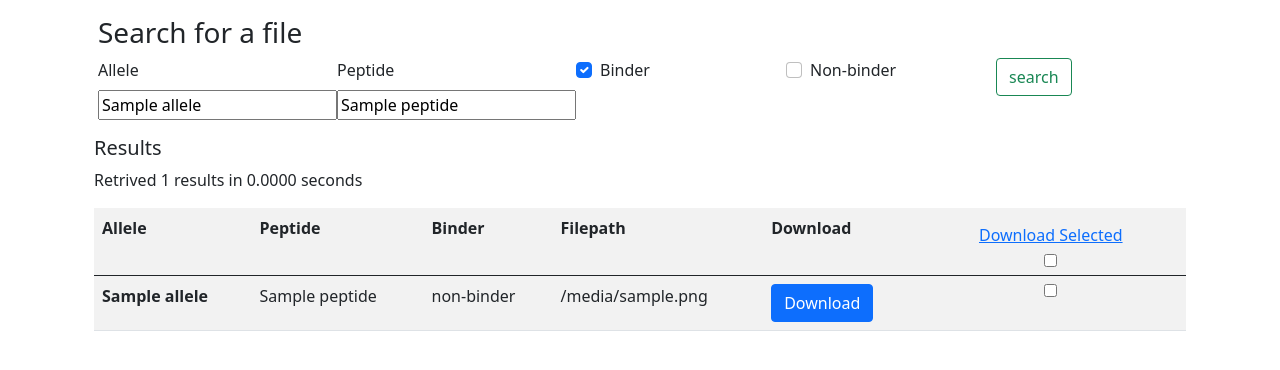
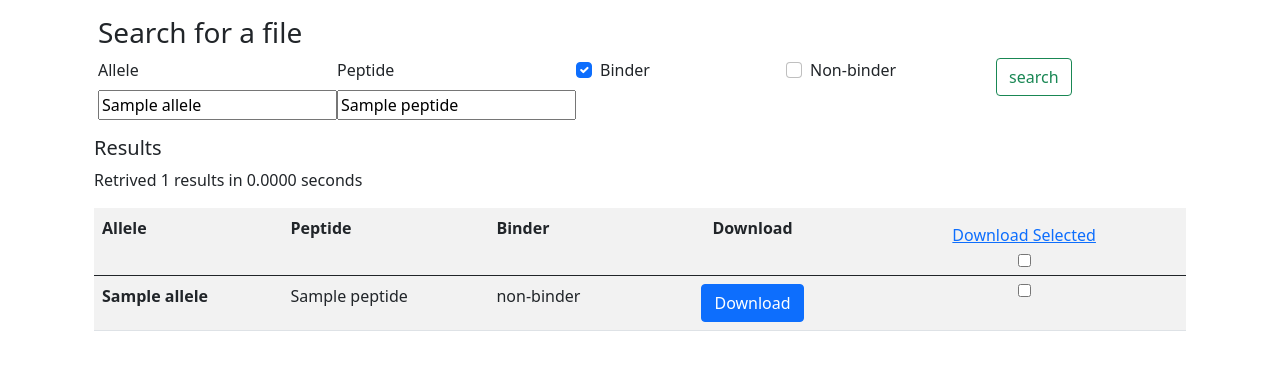
Before and after one commit to TrippleCCC/KavrakiLabWebApp, a Flask app: template web_app/templates/results.html in a window 1280 px wide. Shown: the part 50-420 px from the top of the page. Run offline with Flask 2, Linux system fonts and the light colour scheme; the template is opened without the code that fills it: most values are stand-ins (such as "Sample title", 1, 10 or a date in 2020); some libraries are stand-ins or nearby versions.

Commit message:
Change UI and results endpoint so that filepath isn't exposed

```diff
--- a/web_app/home.py
+++ b/web_app/home.py
@@ -41,7 +41,8 @@ def results():
 
     # Begin Query building
     pdb_files = Table("pdb_files")
-    query_builder = Query.from_(pdb_files).select("*")
+    query_builder = Query.from_(pdb_files).select(
+            pdb_files.allele, pdb_files.peptide, pdb_files.binder)
 
     # Add WHERE conditions for alleles and peptides
     if allele != "any-allele":
--- a/web_app/templates/results.html
+++ b/web_app/templates/results.html
@@ -44,8 +44,11 @@
 			<th scope="col">Allele</th>
 			<th scope="col">Peptide</th>
 			<th scope="col">Binder</th>
-			<th scope="col">Filepath</th>
-			<th scope="col">Download</th>
+			<th scope="col">
+                <div class="container d-flex justify-content-center">
+                    Download
+                </div>
+            </th>
             <th scope="col">
                 <div class="container d-flex justify-content-center">
                     <button id="download-selected" class="btn btn-link">Download Selected</button>
@@ -62,8 +65,13 @@
 		<th scope="row">{{ row["allele"] }}</th>
 		<td>{{ row["peptide"] }}</td>
 		<td>{{ "binder" if row["binder"]==1 else "non-binder" }}</td>
-		<td>{{ row["filepath"] }}</td>
-		<td><a href='{{ url_for("download.download", path=row["filepath"]) }}' class="btn btn-primary">Download</button></td>
+		<td>
+            <div class="container d-flex h-100 justify-content-center">
+                <a href='{{ url_for("download.download", path=row["filepath"]) }}' class="btn btn-primary">
+                    Download
+                </a>
+            </div>
+        </td>
         <td>
             <div class="container d-flex h-100 justify-content-center">
                 <input name="selection-item" type="checkbox" class="selection-item" value="{{ row["id"] }}"/>
```
